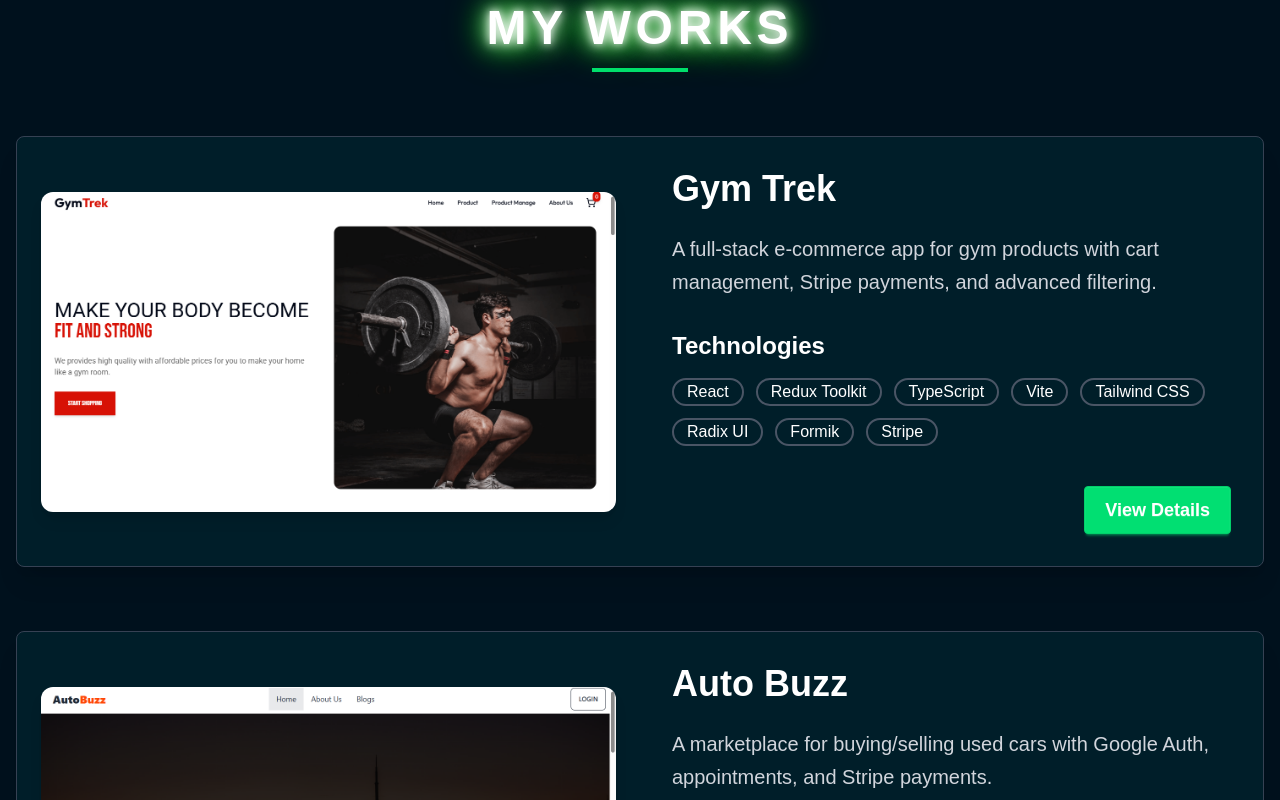
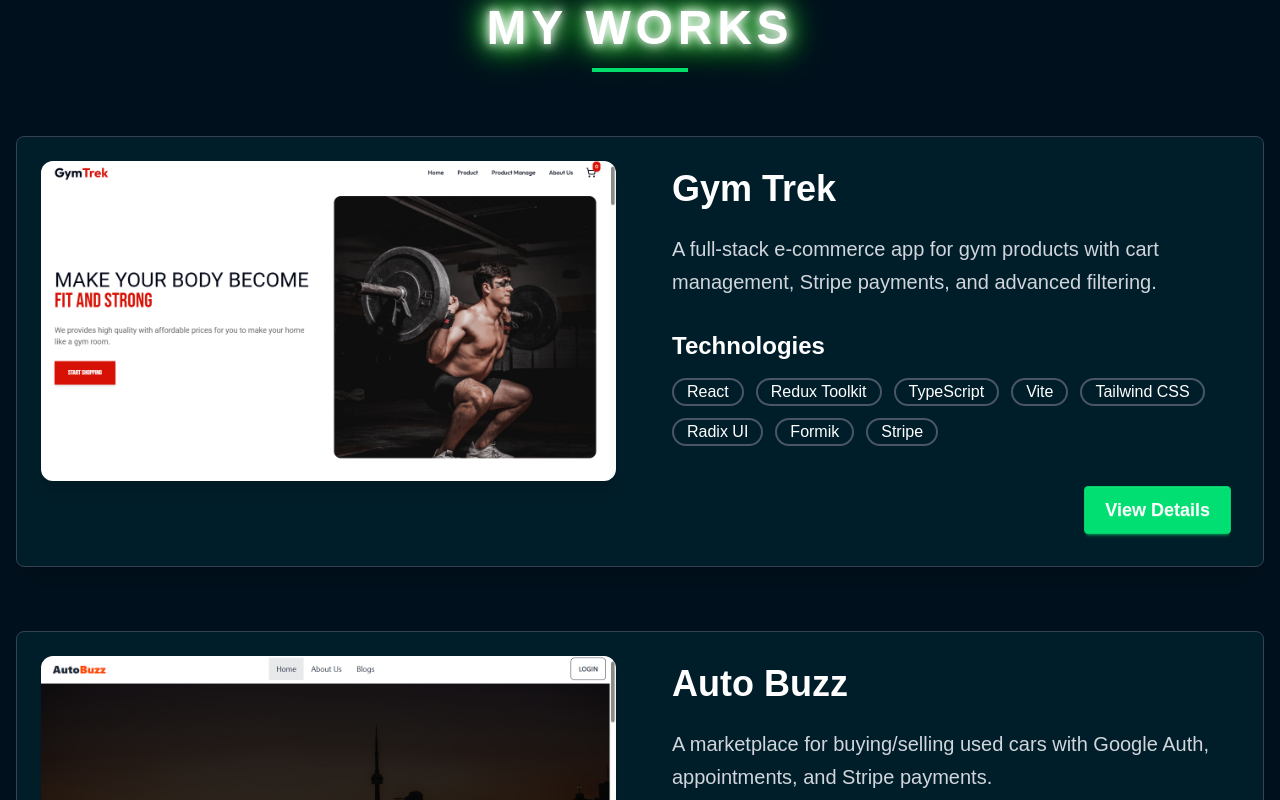
Before and after one commit to AkashAkter/akash-akter-portfolio, a Next.js app: page /About in a window 1280 px wide. Shown: the part 860-1660 px from the top of the page. Built offline with nearby package versions, Linux system fonts and the light colour scheme; a web font is replaced by a local one.

Commit message:
Added Project Section

```diff
--- a/src/components/ProjectSection.tsx
+++ b/src/components/ProjectSection.tsx
@@ -1,4 +1,5 @@
 import React from "react";
+import Image from "next/image";
 import projectsData from "../../projects.json";
 
 const ProjectSection = () => {
@@ -26,13 +27,20 @@ const ProjectSection = () => {
               className="card bg-base-100 shadow-xl hover:shadow-2xl transition-all duration-500 border border-gray-700"
             >
               <div className="flex flex-col lg:flex-row">
-                <figure className="lg:w-1/2 p-6">
-                  <img
+                <div className="lg:w-1/2 p-6 relative">
+                  <Image
                     src={project.mainImage}
                     alt={project.title}
-                    className="rounded-xl h-80 w-full object-cover shadow-lg hover:scale-[1.02] transition-transform duration-500"
+                    width={800}
+                    height={450}
+                    className="rounded-xl object-cover shadow-lg hover:scale-[1.02] transition-transform duration-500"
+                    style={{
+                      height: "320px",
+                      width: "100%",
+                    }}
+                    priority={project.id === 1} // Only prioritize first image
                   />
-                </figure>
+                </div>
                 <div className="card-body lg:w-1/2 p-8">
                   <h2 className="card-title text-4xl text-white mb-4 font-extrabold">
                     {project.title}
```
